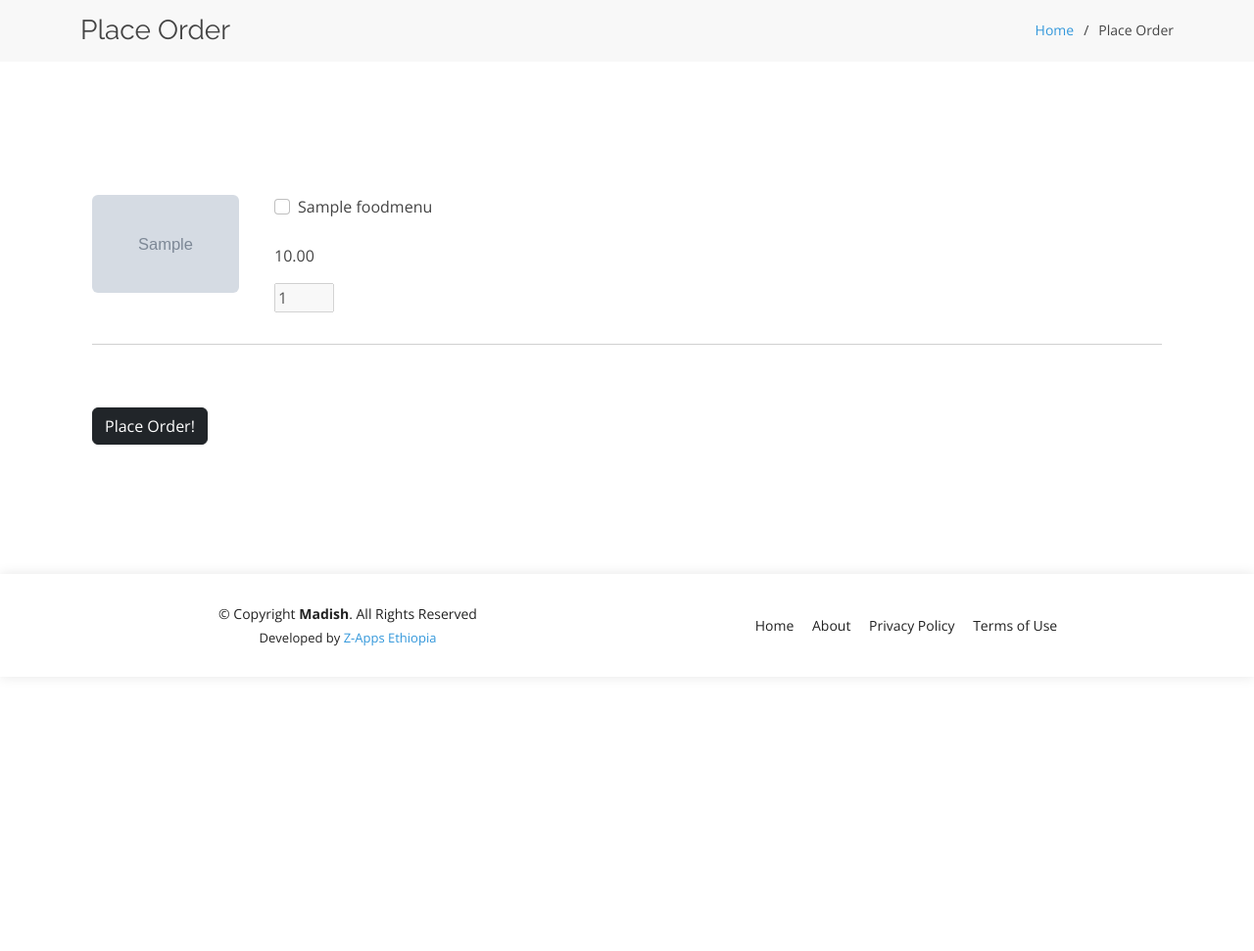
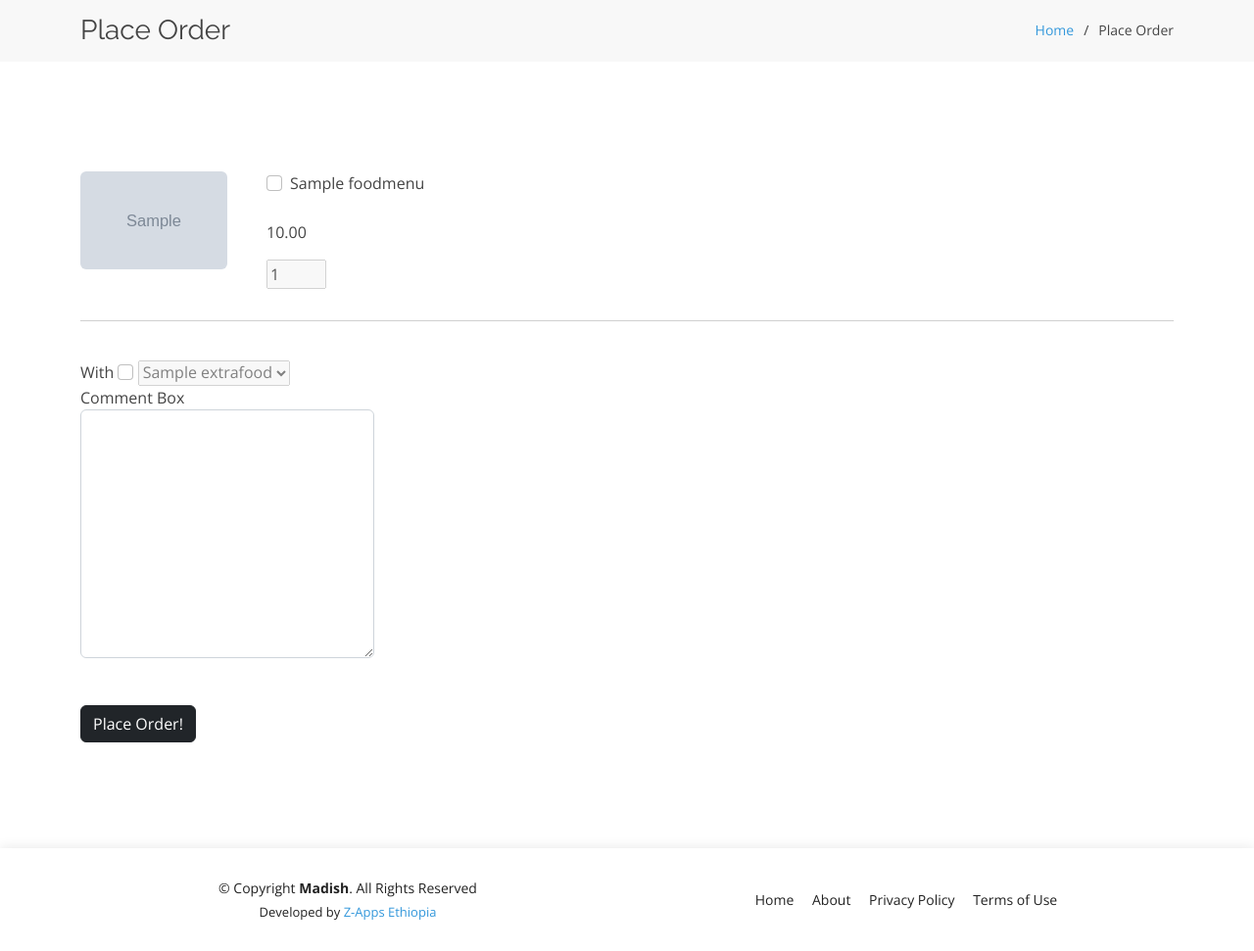
Before and after one commit to zakmafia/madish, a Django app: page /madish/place_order/ in a window 1280 px wide. Shown: the part 87-1058 px from the top of the page at 98% size. Before the commit the page ends 747 px from the top, so only its background shows below. Run offline with Django 4.2, Linux system fonts and the light colour scheme; a user stored in the database is signed in; tables that the repository leaves empty hold one stand-in row (values such as "Sample post"); grey boxes marked "Sample" are stand-in pictures; some libraries are stand-ins or nearby versions.

Commit message:
Additional features included

```diff
--- a/madish_system/models.py
+++ b/madish_system/models.py
@@ -24,6 +24,16 @@ class Category(models.Model):
     def __str__(self):
         return self.name
 
+class ExtraFood(models.Model):
+    name = models.CharField(max_length=100)
+
+    class Meta:
+        verbose_name = 'extra food'
+        verbose_name_plural = 'extra food'
+
+    def __str__(self):
+        return self.name
+
 class UserOrder(models.Model):
     ordering_user = models.ForeignKey(Account, on_delete=models.CASCADE)
     food_menu = models.ManyToManyField('FoodMenu', related_name='order')
@@ -31,6 +41,8 @@ class UserOrder(models.Model):
     quantity = models.PositiveIntegerField(validators=[MinValueValidator(1)], default=1)
     ready = models.BooleanField('Ready', default=False)
     delivered = models.BooleanField('Delivered', default=False)
+    user_comment = models.TextField('User Comment', max_length=255, blank=True)
+    extra_food = models.CharField('Extra Food', max_length=255, blank=True)
     created_on = models.DateTimeField(auto_now_add=True)
 
     def __str__(self):
--- a/madish_system/views.py
+++ b/madish_system/views.py
@@ -1,7 +1,7 @@
 from django.shortcuts import render, redirect
 from django.contrib.auth.decorators import login_required
 from django.contrib import messages
-from .models import FoodMenu, UserOrder, Category
+from .models import FoodMenu, UserOrder, Category, ExtraFood
 from .forms import FoodMenuForm, CategoryForm
 
 # Create your views here.
@@ -15,9 +15,11 @@ def administrator_panel(request):
 @login_required(login_url='login')
 def place_order(request):
     menus = FoodMenu.objects.all()
+    extra_food_list = ExtraFood.objects.all()
 
     context = {
         'menus': menus,
+        'extra_food_list': extra_food_list,
     }
     return render(request, 'place_order.html', context)
 
@@ -135,6 +137,8 @@ def order(request):
     if request.method == 'POST':
         items = request.POST.getlist('items')
         quantities = request.POST.getlist('quantities')
+        comment_box = request.POST['comment_box']
+        extra_food = request.POST['extra_food']
 
         for item in items:
             menu_item = FoodMenu.objects.get(pk__contains=int(item))
@@ -163,7 +167,7 @@ def order(request):
             quantity += int(item['quantity'])
             item_ids.append(item['id'])
 
-        order = UserOrder.objects.create(price=price, ordering_user=request.user, quantity=quantity)
+        order = UserOrder.objects.create(price=price, ordering_user=request.user, quantity=quantity, user_comment=comment_box, extra_food=extra_food)
         order.food_menu.add(*item_ids)
 
 
--- a/templates/index.html
+++ b/templates/index.html
@@ -10,7 +10,9 @@
           {% comment %} <h2 data-aos="fade-up" data-aos-delay="400">We are team of talented designers making websites with Bootstrap</h2> {% endcomment %}
           <div data-aos="fade-up" data-aos-delay="800">
             <a href="{% url 'register' %}" class="btn-get-started scrollto">Open Account</a>
+            <a href="{% url 'order_traffic' %}" class="btn-get-started scrollto">Order Traffic</a>
           </div>
+          <br>
         </div>
         <div class="col-lg-6 order-1 order-lg-2 hero-img" data-aos="fade-left" data-aos-delay="200">
           <img src="{% static 'assets/img/hero-img.png'%}" class="img-fluid animated" alt="">
--- a/templates/place_order.html
+++ b/templates/place_order.html
@@ -17,8 +17,8 @@
 </section><!-- End Breadcrumbs -->
 <section class="inner-page">
   <div class="container mb-5">
-    <div class="row justify-content-center mt-1">
-        <div class="col-md-12 col-sm-12 p-4">
+    <div class="row mt-1">
+        <div class="col-md-12 col-sm-12">
             <form action="{%url 'order'%}" method="POST">
                 {% csrf_token %}
                 <div class="pt-5">
@@ -51,7 +51,26 @@
                     </script>
                  {% endfor %}
                 </div>
+                <br>
+                <div class="form-group">
+                  <label>With</label>
+                  <input type="checkbox" id="with_extra" name="with_extra" class="form-check-input">
+                  <select name="extra_food" id="extra_food" disabled="true">
+                    {% for item in extra_food_list %}
+                    <option>{{ item }}</option>
+                    {% endfor %}
+                  </select>
+                </div>
+                <div class="form-group">
+                  <label>Comment Box</label>
+                  <textarea name="comment_box" class="form-control" cols="30" rows="10" style="max-width: 300px;"></textarea>
+                </div>
                 <button class="btn btn-dark mt-5" type="submit">Place Order!</button>
             </form>
 </section>
+<script>
+  document.getElementById('with_extra').onchange = function(){
+    document.getElementById('extra_food').disabled = !this.checked
+  }
+</script>
 {% endblock %}
```
Also changed, not shown: madish_system/admin.py (+7 -2 lines), madish_system/migrations/0003_userorder_user_comment.py (added), madish_system/migrations/0004_extrafood.py (added), madish_system/migrations/0005_userorder_extra_food.py (added), madish_system/migrations/0006_alter_userorder_extra_food.py (added).
